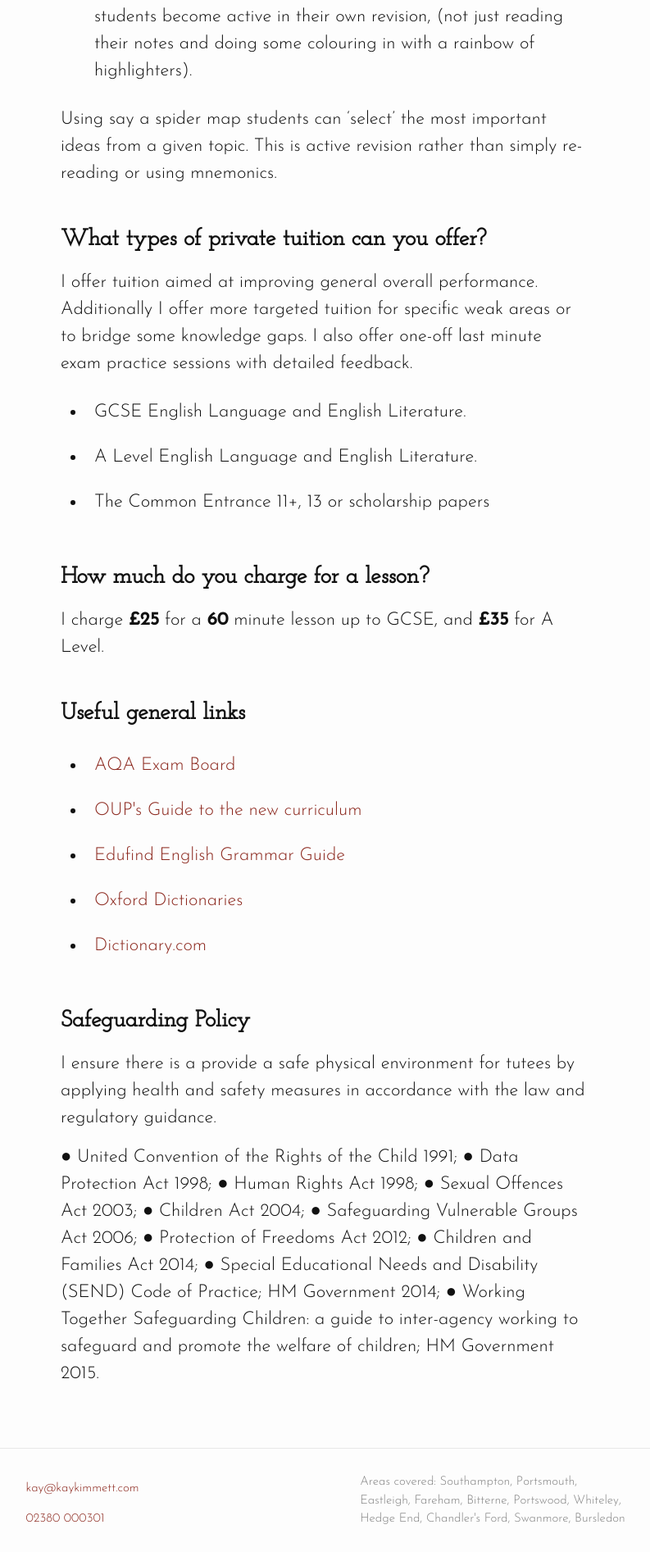
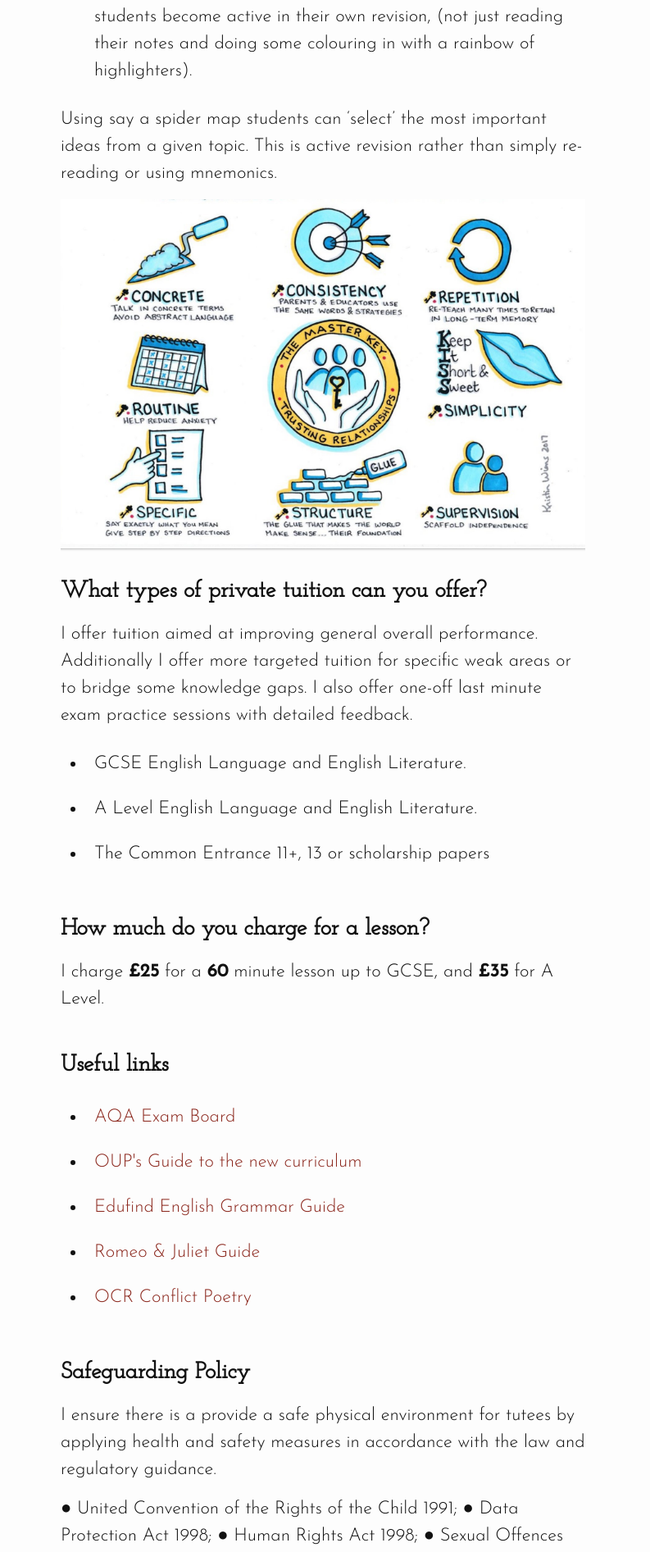
Before and after one commit to kaykimmett/kaykimmett.github.io, a Jekyll site: the page built from how-i-teach.html, in a window 1280 px wide. Shown: the part 3053-4946 px from the top of the page at 82% size, without its empty margins (246-1039 px from the left). Built offline with Jekyll 4.4.1, drawn with Linux system fonts in a browser that asks for light colours; nearby versions of some CDN libraries; some web fonts are replaced.

Commit message:
2018 Autumn ch ch ch changes

```diff
--- a/Gemfile
+++ b/Gemfile
@@ -1,4 +1,4 @@
-ruby "2.3.3"
+ruby "2.3.7"
 source 'https://rubygems.org'
 gem 'github-pages'
 gem 'jekyll'
--- a/_config.yml
+++ b/_config.yml
@@ -9,5 +9,5 @@ url: "http://www.kaykimmett.com" # the base hostname & protocol for your site
 
 # Build settings
 markdown: kramdown
-plugins:
+plugins_dir:
   - jekyll-redirect-from
--- a/css/main.scss
+++ b/css/main.scss
@@ -200,3 +200,14 @@ img.pencil {
         float: none;
     }
 }
+
+img.illustration {
+    margin: 0 1em 0 0;
+    width: 100%;
+    float: left;
+    @include media-query($bottom-break) {
+        margin: 0 0 1em 0;
+        width: 100%;
+        float: none;
+    }
+}
--- a/how-i-teach.html
+++ b/how-i-teach.html
@@ -37,6 +37,8 @@ bgimage: '/assets/workbook.jpg'
 </ol>
 <p>Using say a spider map students can ‘select’ the most important ideas from a given topic. This is active revision rather than simply re-reading or using mnemonics.</p>
 
+<a href="/assets/illustratation.jpg" alt="The Iceberg Illusion by Sylvia Duckworth"><img class="illustratation" src="/assets/illustratation.jpg"></a>
+
 <h4>What types of private tuition can you offer?</h4>
 <p>I offer tuition aimed at improving general overall performance. Additionally I offer more targeted tuition for specific weak areas or to bridge some knowledge gaps. I also offer one-off last minute exam practice sessions with detailed feedback.</p>
 
@@ -49,13 +51,13 @@ bgimage: '/assets/workbook.jpg'
 <h4>How much do you charge for a lesson?</h4>
 <p>I charge <b>£25</b> for a <b>60</b> minute lesson up to GCSE, and <b>£35</b> for A Level.</p>
 
-<h4>Useful general links</h4>
+<h4>Useful links</h4>
 <ul>
 <li><a href="http://www.aqa.org.uk">AQA Exam Board</a></li>
 <li><a href="https://global.oup.com/education/content/secondary/key-issues/gcse-specification-change/english_gcse_faqs1/?region=uk">OUP's Guide to the new curriculum</a></li>
 <li><a href="http://www.edufind.com/english-grammar/english-grammar-guide/">Edufind English Grammar Guide</a></li>
-<li><a href="http://www.oxforddictionaries.com/">Oxford Dictionaries</a></li>
-<li><a href="http://dictionary.reference.com">Dictionary.com</a></li>
+<li><a href="https://www.sparknotes.com/nofear/shakespeare/romeojuliet/">Romeo & Juliet Guide</a></li>
+<li><a href="https://padlet.com/tashmead/conflictpoetry">OCR Conflict Poetry</a></li>
 </ul>
 
 <h4>Safeguarding Policy</h4>
--- a/index.html
+++ b/index.html
@@ -15,7 +15,7 @@ bgimage: '/assets/girl-hands.jpg'
   <a href="/how-i-teach"><h3>Click here to learn more about how I teach.</h3></a>
 </div>
 
-<a href="https://twitter.com/sylviaduckworth/status/621334733901983744" alt="The Iceberg Illusion by Sylvia Duckworth"><img class="pencil" src="/assets/iceberg.jpg"></a>
+<img class="pencil" src="/assets/pencil-and-book.jpg">
 <ul class="no-bullet">
   <li>Specialist, affordable tuition.</li>
   <li>English Language & Literature.</li>
```
Also changed, not shown: Gemfile.lock, assets/illustratation.jpg (added), 1 other file.
